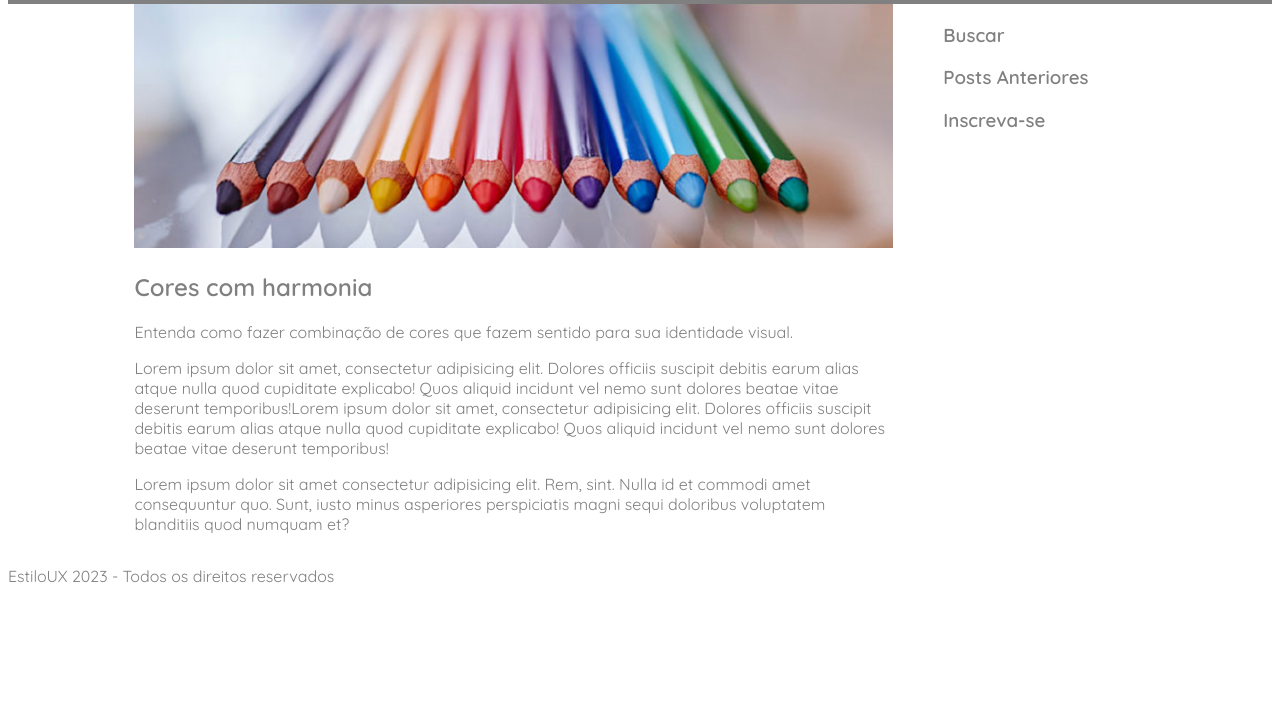
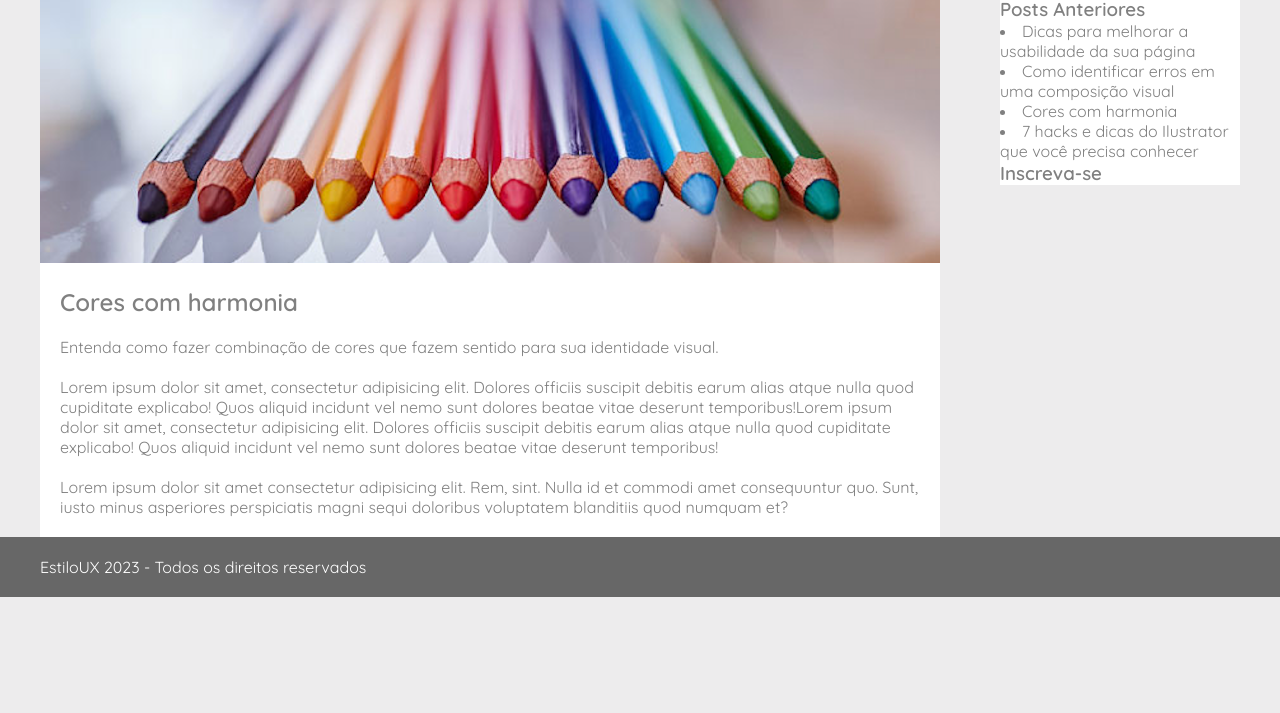
Before and after one commit to gabiiramosss/estilo-ux, a plain HTML site: page index.html in a window 1280 px wide. Shown: the part 87-800 px from the top of the page. Drawn offline with Linux system fonts and the light colour scheme.

Commit message:
styling2702

```diff
--- a/index.html
+++ b/index.html
@@ -57,8 +57,14 @@
                     <h3>Buscar</h3>
                 </article>
 
-                <article>
+                <article class="posts-article">
                     <h3>Posts Anteriores</h3>
+                    <ul>
+                        <li>Dicas para melhorar a usabilidade da sua página</li>
+                        <li>Como identificar erros em uma composição visual</li>
+                        <li>Cores com harmonia</li>
+                        <li> 7 hacks e dicas do Ilustrator que você precisa conhecer</li>
+                    </ul>
                 </article>
 
                 <article>
@@ -70,7 +76,9 @@
     </main>
 
     <footer>
-        <p>EstiloUX 2023 - Todos os direitos reservados</p>
+        <div class="container-grid">
+            <p>EstiloUX 2023 - Todos os direitos reservados</p>
+        </div>
     </footer>
 
 </body>
--- a/styles/style.css
+++ b/styles/style.css
@@ -1,16 +1,19 @@
 @import url('https://fonts.googleapis.com/css2?family=Quicksand:wght@300;400;600&display=swap');
+
+/* CONFIGS GERAIS DA PÁGINA */
+*{
+    margin: 0%;
+    padding: 0%;
+    box-sizing: border-box;
+}
 
 body {
     font-family: 'Quicksand', sans-serif;
     color: grey;
+    background-color: #EDECED;
 }
 
-.container-grid {
-    width: 80%;
-    margin: 0 auto;
-}
-
-/* Cabeçalho */
+/* CONFIGURAÇÕES DO HEADER */
 header {
     background-color: grey;
 }
@@ -18,7 +21,6 @@ header {
 header .header-flex {
     display: flex;
     justify-content: space-between;
-
 }
 
 header h1 {
@@ -31,10 +33,7 @@ header h1 #logoux{
     font-style: italic;
 }
 
-section h2 {
-
-}
-
+/* CONFIGURAÇÕES DA NAV */
 header nav {
     width: 200px;
     display: flex;
@@ -47,22 +46,56 @@ header nav a {
     text-decoration: none;
 }
 
-.column-flex  {
+/* CONFIGURAÇÕES GERAIS DA SECTION */
+.container-grid {
+    width: 100%; /*largura padrão, redundante */
+    margin: 0 auto; /*margens laterais automática - centralizam o elemento*/
+    max-width: 1200px; /*limite máximo de largura*/
+    min-width: 992px; /*limite mínimo de largura*/
+}
+
+/* CONFIGURAÇÕES DAS COLUNAS */
+main .column-flex  {
     display: flex;
     justify-content: space-between;
+    margin-top: 20px;
 }
 
+/* section com a class "first-column" */
 main .first-column {
     width: 75%;
+    background-color: white;
 }
 
 main .first-column #banner-image {
     width: 100% ;
 }
 
+main .first-column h2 {
+    margin:20px;
+}
+
 main .first-column p {
-    margin-top: 15px;
+    margin-left: 20px;
+    margin-right: 20px;
+    margin-bottom: 20px;
 }
+
+/* aside com a class "second-column" */
 main .second-column {
     width: 20%;
 }
+
+main .second-column article {
+    background-color: white;
+}
+
+main .second-column .posts-article ul li {
+    list-style: inside;
+}
+/* FOOTER */
+footer {
+    padding: 20px 0;
+    color: white;
+    background-color: #676767;
+}
```
